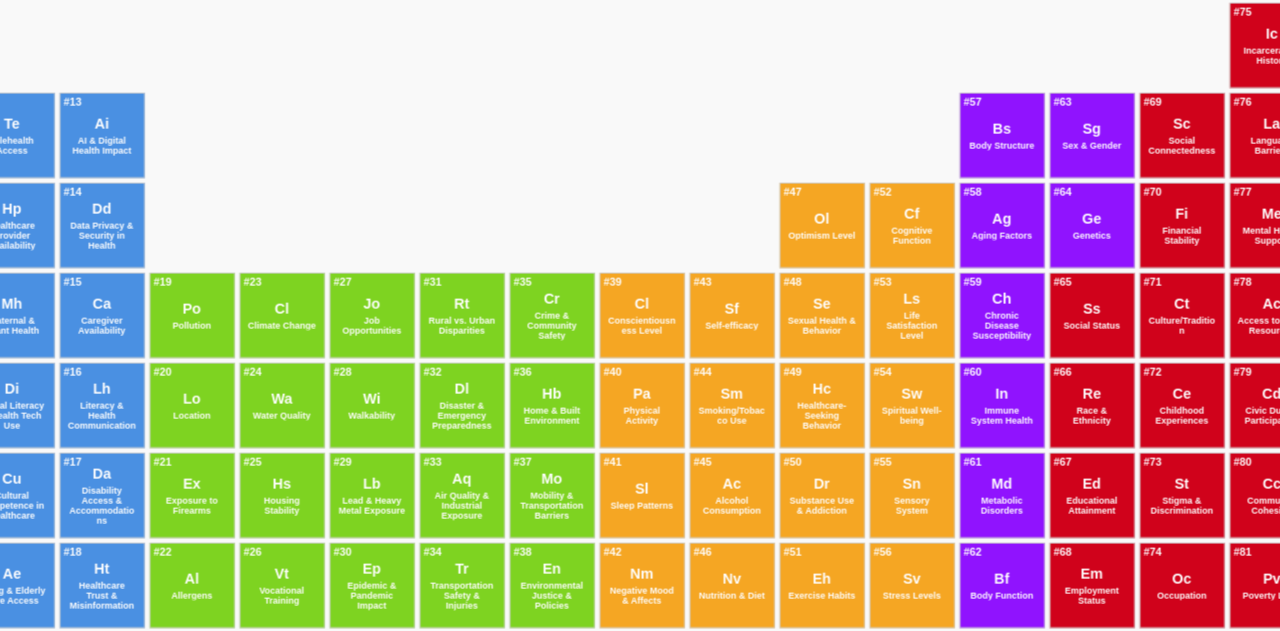
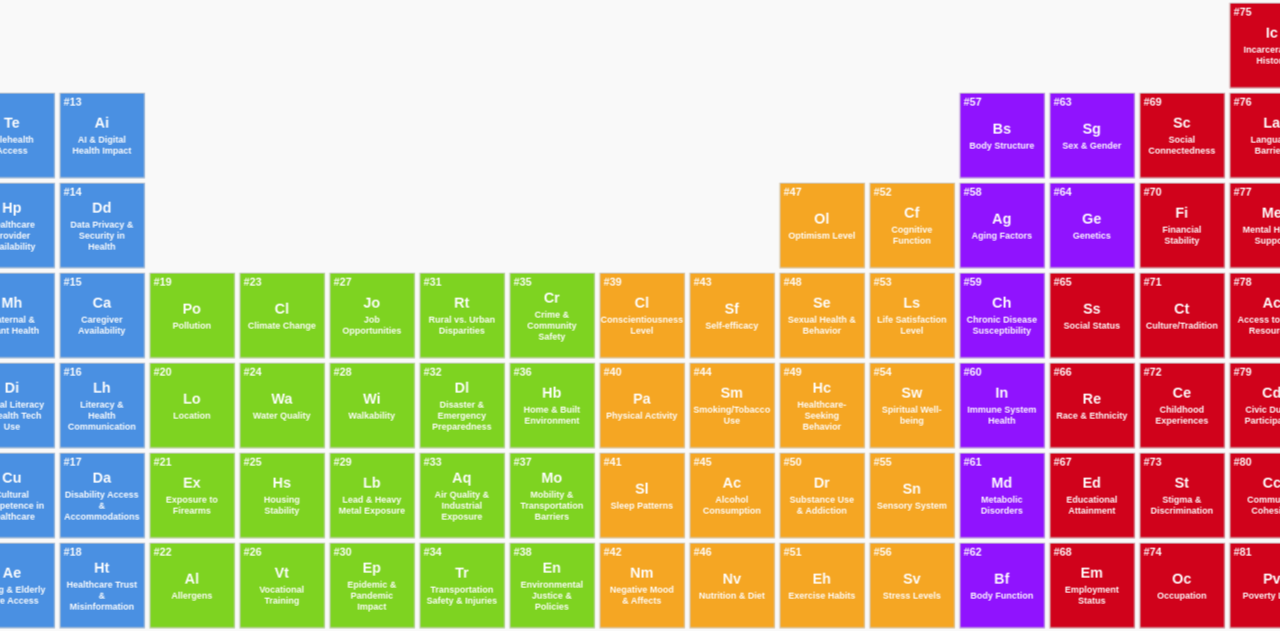
Before and after one commit to ConnorMonson20/DHIT, a plain HTML site: page index.html in a window 1280 px wide. Shown: the part 184-815 px from the top of the page. Drawn offline with Linux system fonts and the light colour scheme.

Commit message:
Add files via upload

```diff
--- a/index.html
+++ b/index.html
@@ -70,9 +70,9 @@
   height: 100%;
   display: flex;
   flex-direction: column;
-  justify-content: center;  /* vertical center */
-  align-items: center;      /* horizontal center */
-  padding: 4px;             /* minimal padding to prevent cutoffs */
+  justify-content: center;
+  align-items: center;
+  padding: 4px;
   font-weight: bold;
   color: white;
   border: 1px solid #ccc;
@@ -105,15 +105,16 @@
     }
 
     .name {
-      font-size: 10px;
-      text-align: center;
-      padding: 0 2px;
-      word-break: break-word;
-      line-height: 1.1;
-      max-height: none;
-      overflow: hidden;
-      max-width: 90%;
-    }
+  font-size: 10px;
+  text-align: center;
+  line-height: 1.2;
+  padding: 0 2px;
+  word-break: normal;
+  white-space: normal;
+  max-height: none;
+  hyphens: auto;
+}
+
 
     .percentages {
       display: flex;
```
